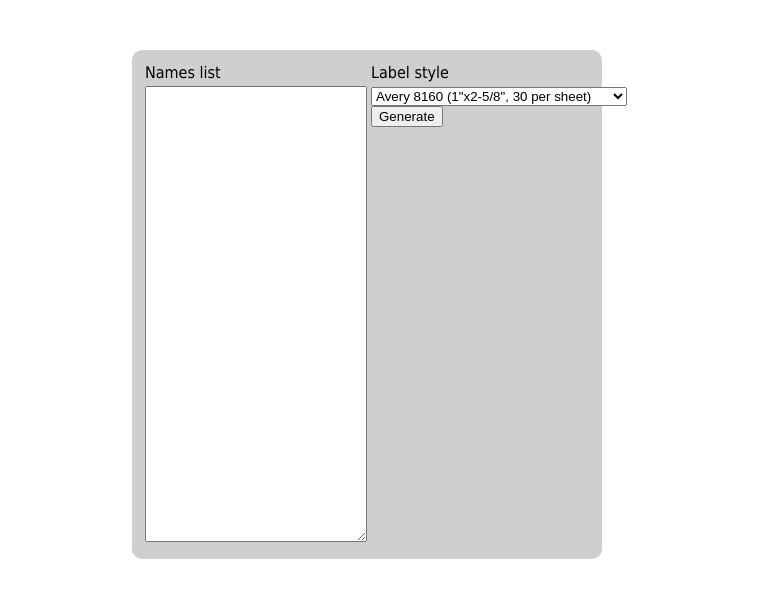
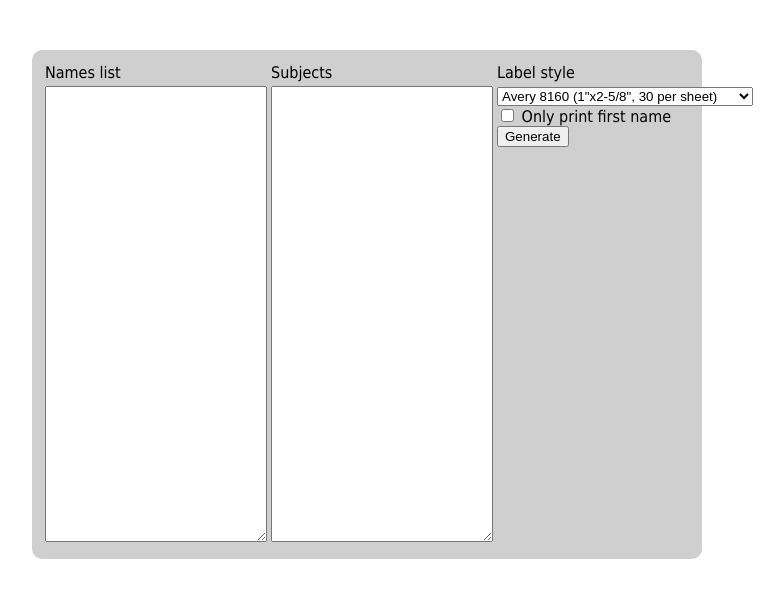
Before and after one commit to mveinot/PDFlabels, a PHP site: page / in a window 1280 px wide. Shown: the top 598 px of the page, without its empty margins (281-1065 px from the left). Run offline with PHP 8.4, Linux system fonts and the light colour scheme.

Commit message:
Improvements
Add support for providing the subject list in the form
Add support for printing just the first names
Read default student and subject lists from files

```diff
--- a/index.php
+++ b/index.php
@@ -16,6 +16,9 @@ function decimal_to_fraction($fraction) {
     return $fraction;
   }
 }
+
+$names = rtrim(file_get_contents('./names.current'));
+$subjects = rtrim(file_get_contents('./subjects.current'));
 
 # Borrowed from: http://www.php.net/manual/en/function.gmp-gcd.php#69189
 function gcd($a,$b) {
@@ -36,7 +39,7 @@ body {
 }
 
 #content {
-	width: 450px;
+	width: 650px;
 	margin: 50px auto;
 	background-color: #cfcfcf;
 	padding: 10px;
@@ -50,10 +53,12 @@ body {
 	<table>
 		<tr>
 			<td>Names list</td>
+                        <td>Subjects</td>
 			<td>Label style</td>
 		</tr>
 		<tr>
-			<td><textarea name="names_list" rows="30" cols="25"></textarea></td>
+			<td><textarea name="names_list" rows="30" cols="25"><?=$names?></textarea></td>
+			<td><textarea name="subjects_list" rows="30" cols="25"><?=$subjects?></textarea></td>
 			<td valign="top"><select name="style">
 <?php
 foreach ($styles as $name => $style) {
@@ -66,6 +71,8 @@ $width = decimal_to_fraction($style['width']);
 }
 ?>
 			</select><br />
+                        <input type="checkbox" id="first_only" name="first_only">
+                        <label for="first_only">Only print first name</label><br />
 			<input type="submit" name="submit" value="Generate" />
 			</td>
 		</tr>
```
